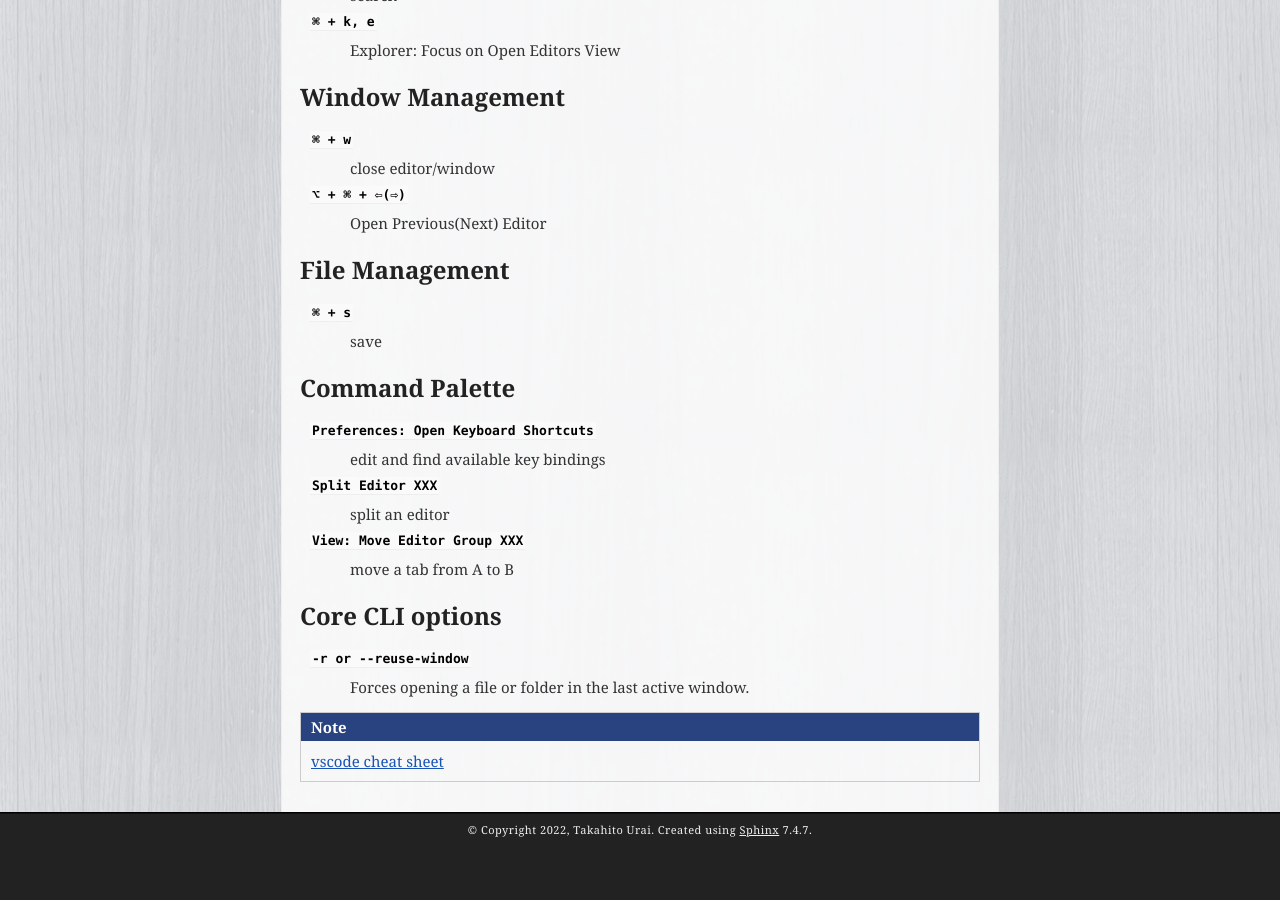
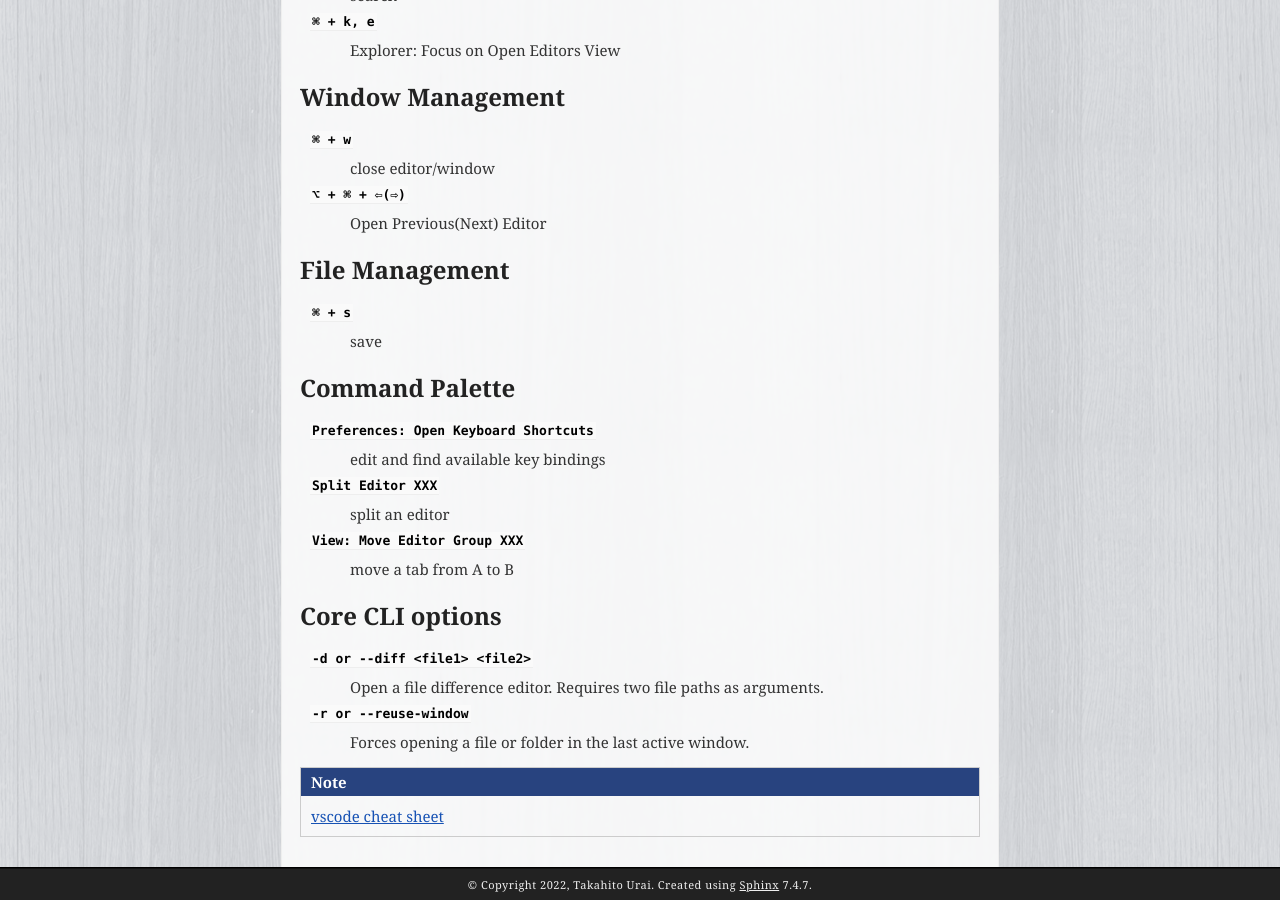
Before and after one commit to uraitakahito/shortcuts, a Sphinx documentation site: the page built from source/vscode.rst, in a window 1280 px wide and 900 px high, scrolled down 2067 px. Built offline with Sphinx 7.4.7, drawn with Linux system fonts in a browser that asks for light colours; before the commit the page ends 2912 px from its top, so only the background shows below that.

Commit message:
Add command line option for displaying the differences in the files by comparing the files line by line.

```diff
--- a/source/vscode.rst
+++ b/source/vscode.rst
@@ -137,6 +137,9 @@ Command Palette
 Core CLI options
 =========================
 
+``-d or --diff <file1> <file2>``
+   Open a file difference editor. Requires two file paths as arguments.
+
 ``-r or --reuse-window``
    Forces opening a file or folder in the last active window.
 
```
